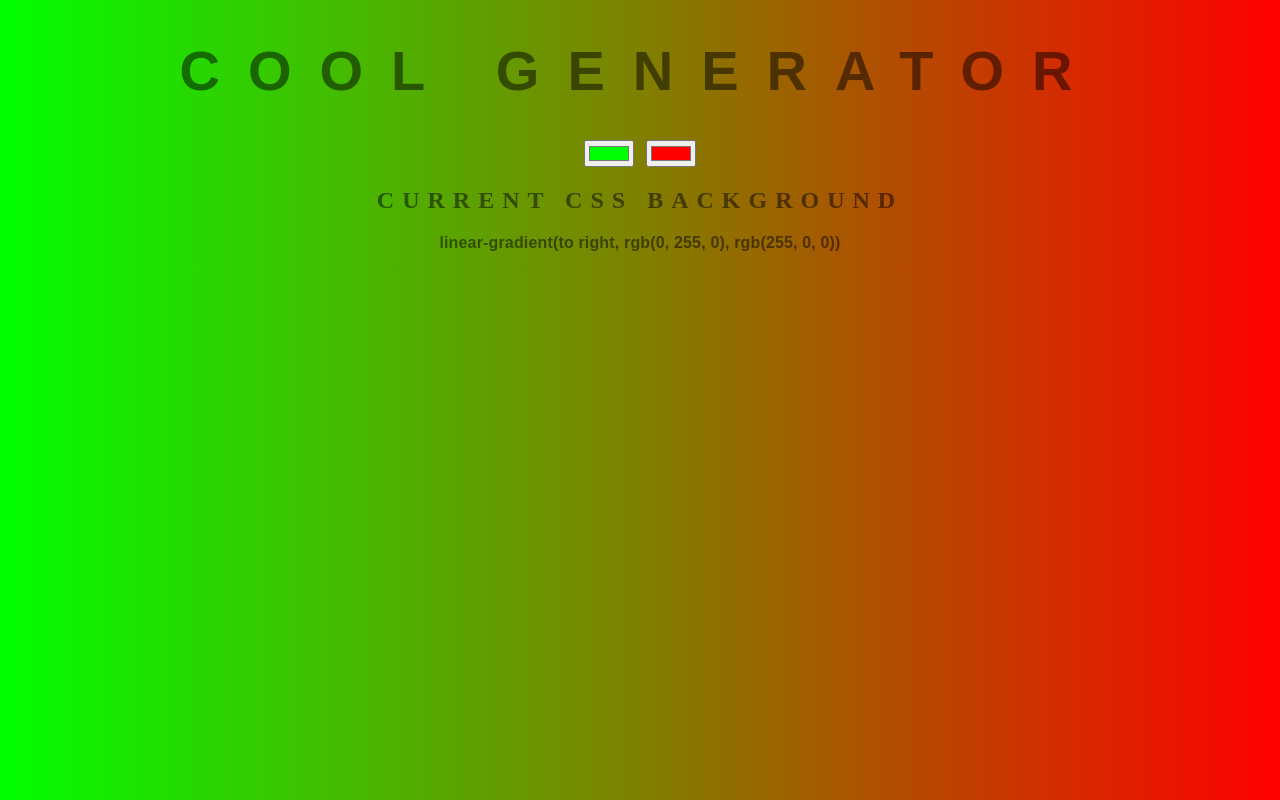
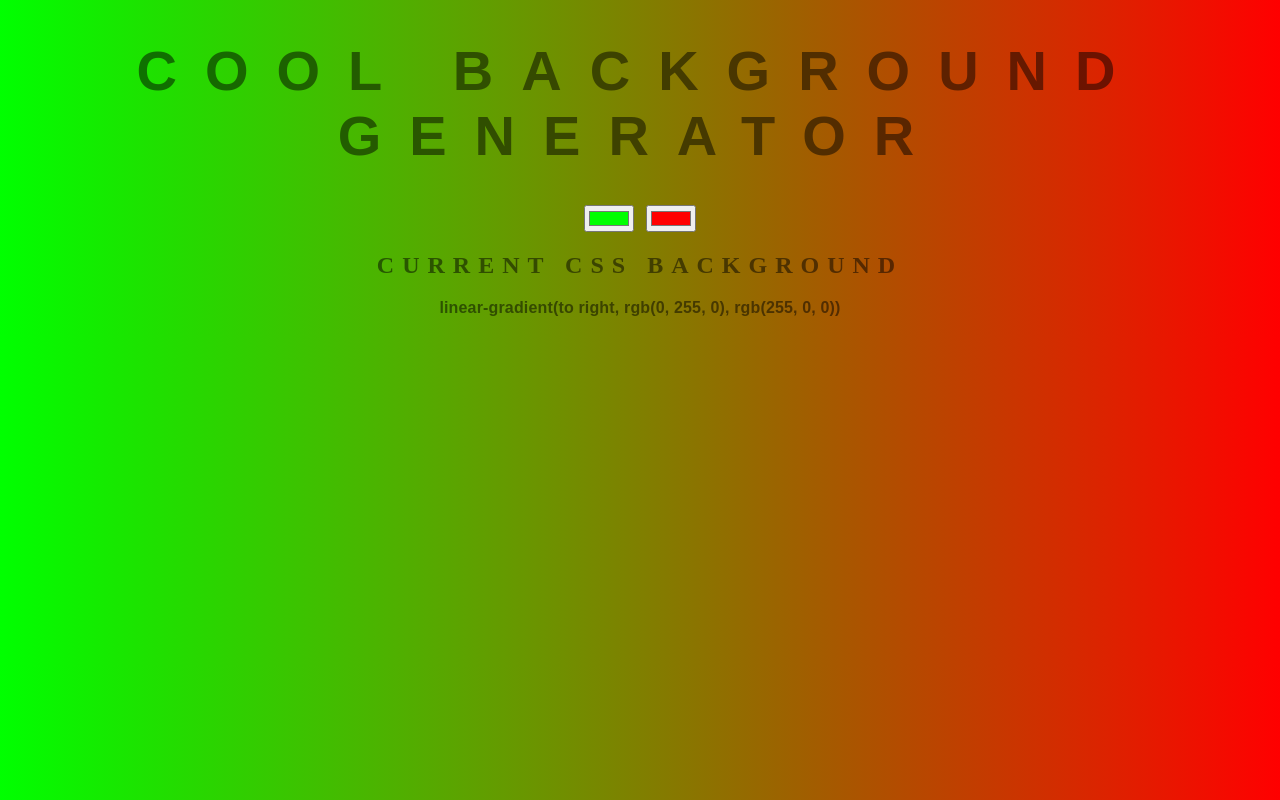
Before and after one commit to rkarora20/background-generator, a plain HTML site: page index.html in a window 1280 px wide. Drawn offline with Linux system fonts and the light colour scheme.

Commit message:
littlechange

```diff
--- a/index.html
+++ b/index.html
@@ -7,7 +7,7 @@
     <link rel="stylesheet" href="style.css">
 </head>
 <body id="gradient">
-    <h1>COOL Generator</h1>
+    <h1>COOL Background Generator</h1>
     <input class="color1" type="color" name="color1" value="#00ff00">
     <input class="color2" type="color" name="color2" value="#ff0000">
     <h2>Current CSS background</h2>
```
